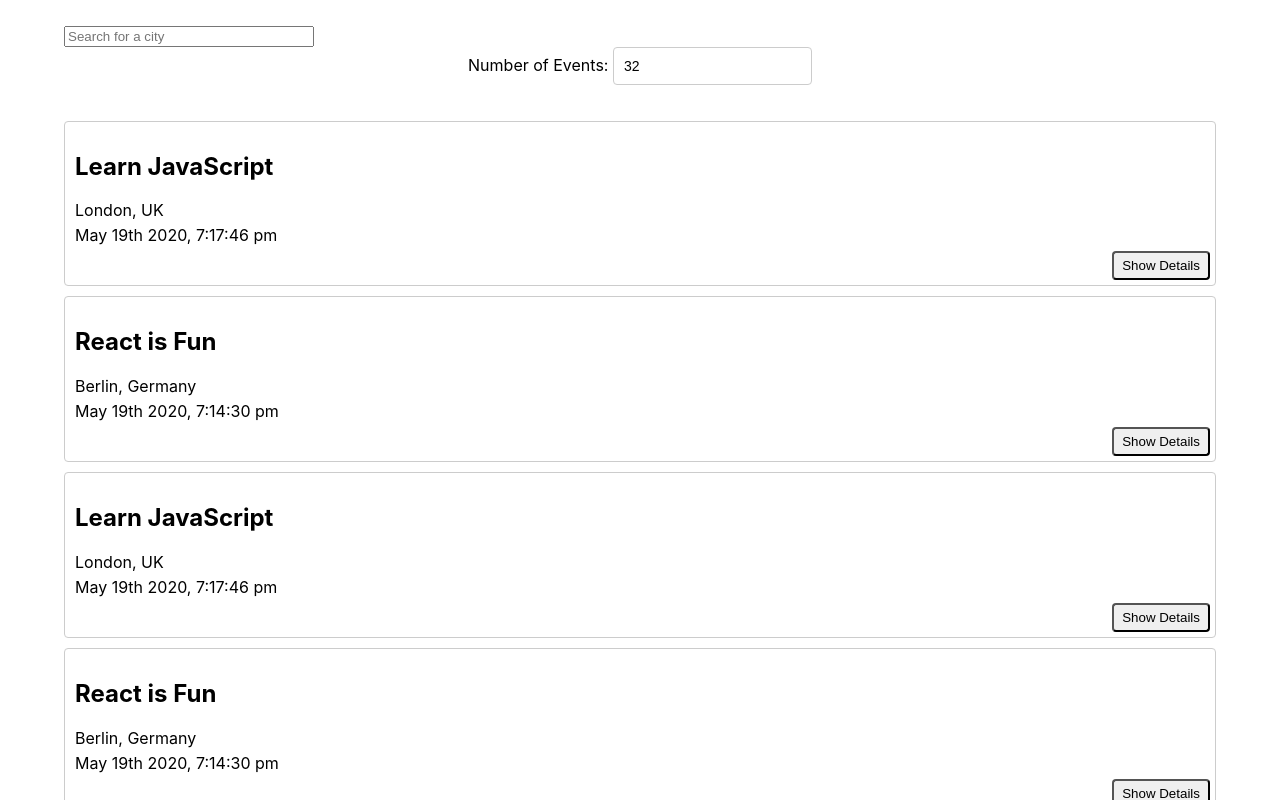
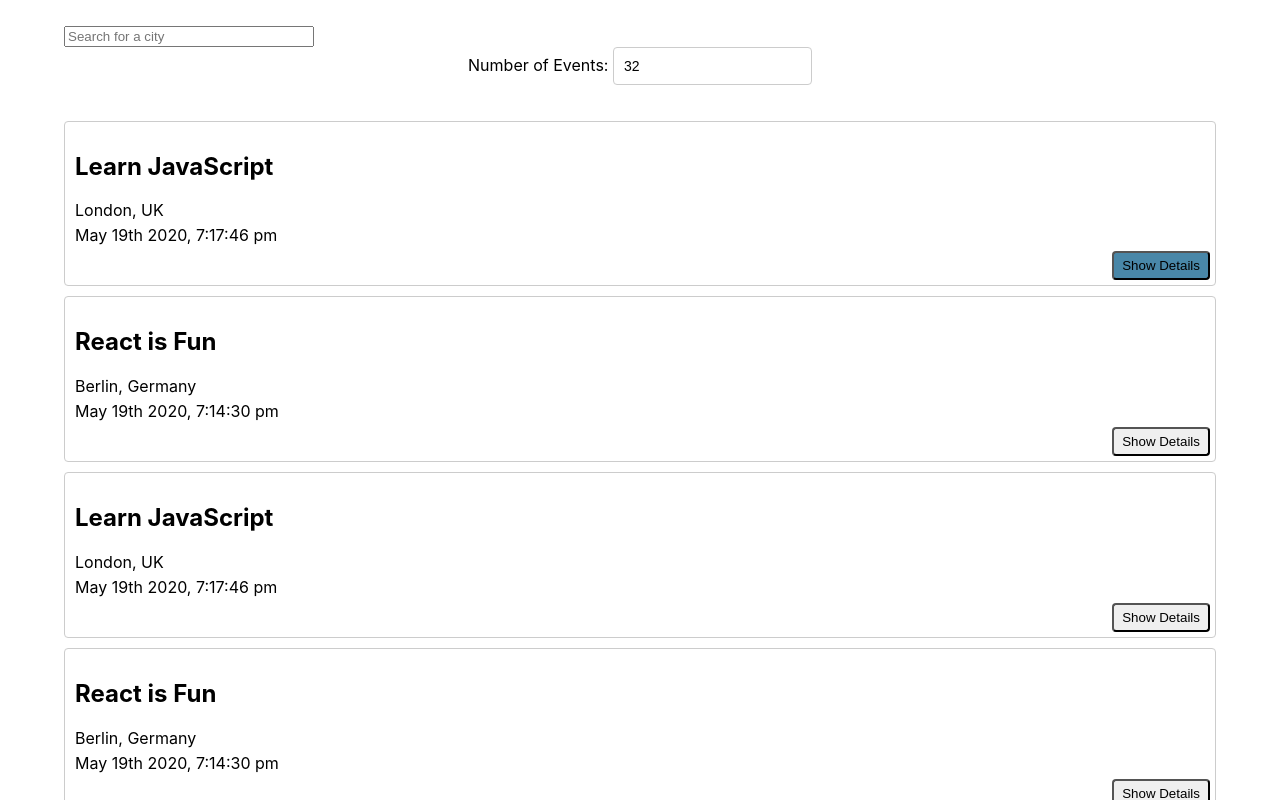
Before and after one commit to JoshDeCuir/meet, a React (Create React App) app: page / in a window 1280 px wide. In both pictures the pointer is over the button 1161 px from the left and 265 px from the top of the page. Shown: the top 800 px of the page. Built offline with nearby package versions, Linux system fonts and the light colour scheme.

Commit message:
Update App.css

```diff
--- a/src/App.css
+++ b/src/App.css
@@ -87,3 +87,7 @@ input[type="number"] {
   cursor: pointer;
   transition-duration: 0.4s;
 }
+
+.details-btn:hover {
+  background-color: #4987a8;
+}
```
